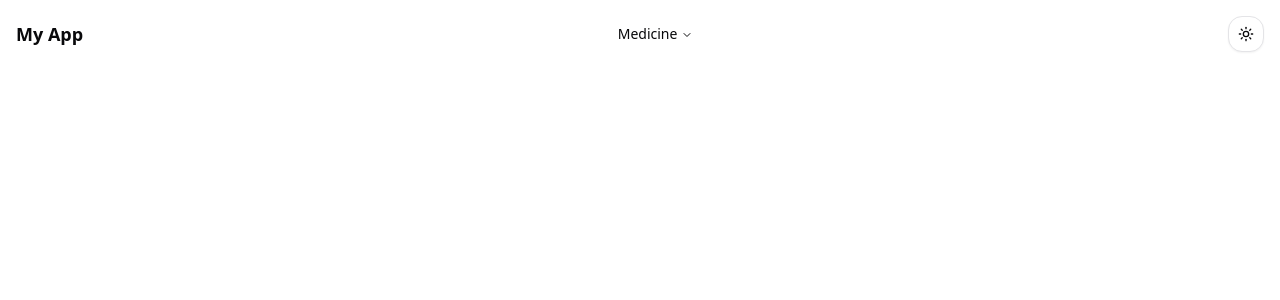
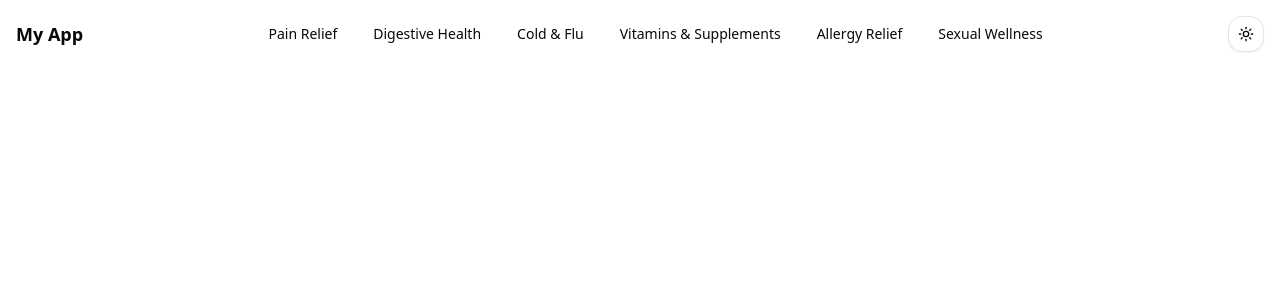
Before and after one commit to shoryadixit/incure, a Next.js app in the folder frontend/: page / in a window 1280 px wide. Shown: the top 300 px of the page. Built offline with nearby package versions, Linux system fonts and the light colour scheme.

Commit message:
Update Nav items

```diff
--- a/frontend/src/components/nav-items.jsx
+++ b/frontend/src/components/nav-items.jsx
@@ -14,34 +14,28 @@ import {
 
 const navItems = [
   {
-    title: "Medicine",
-    href: "#medicines",
-    children: [
+    title: "Pain Relief",
+    href:"#",
+  },
   {
-        title: "Pain relief",
-        href: "#",
+    title: "Digestive Health",
+    href:"#",
   },
   {
     title: "Cold & Flu",
-        href: "#",
+    href:"#",
   },
   {
-        title: "Digestive Health",
+    title: "Vitamins & Supplements",
+    href:"#",
   },
   {
     title: "Allergy Relief",
-        href: "#",
+    href:"#",
   },
   {
-        title:"Skin Care",
-        href: "#",
-      },
-      {
-        title:"Vitamins & Supplement",
-        href: "#",
-      },
-
-    ],
+    title: "Sexual Wellness",
+    href:"#",
   },
   // {title: }
 ];
```
Lines whose indentation alone changed are shown as unchanged.
